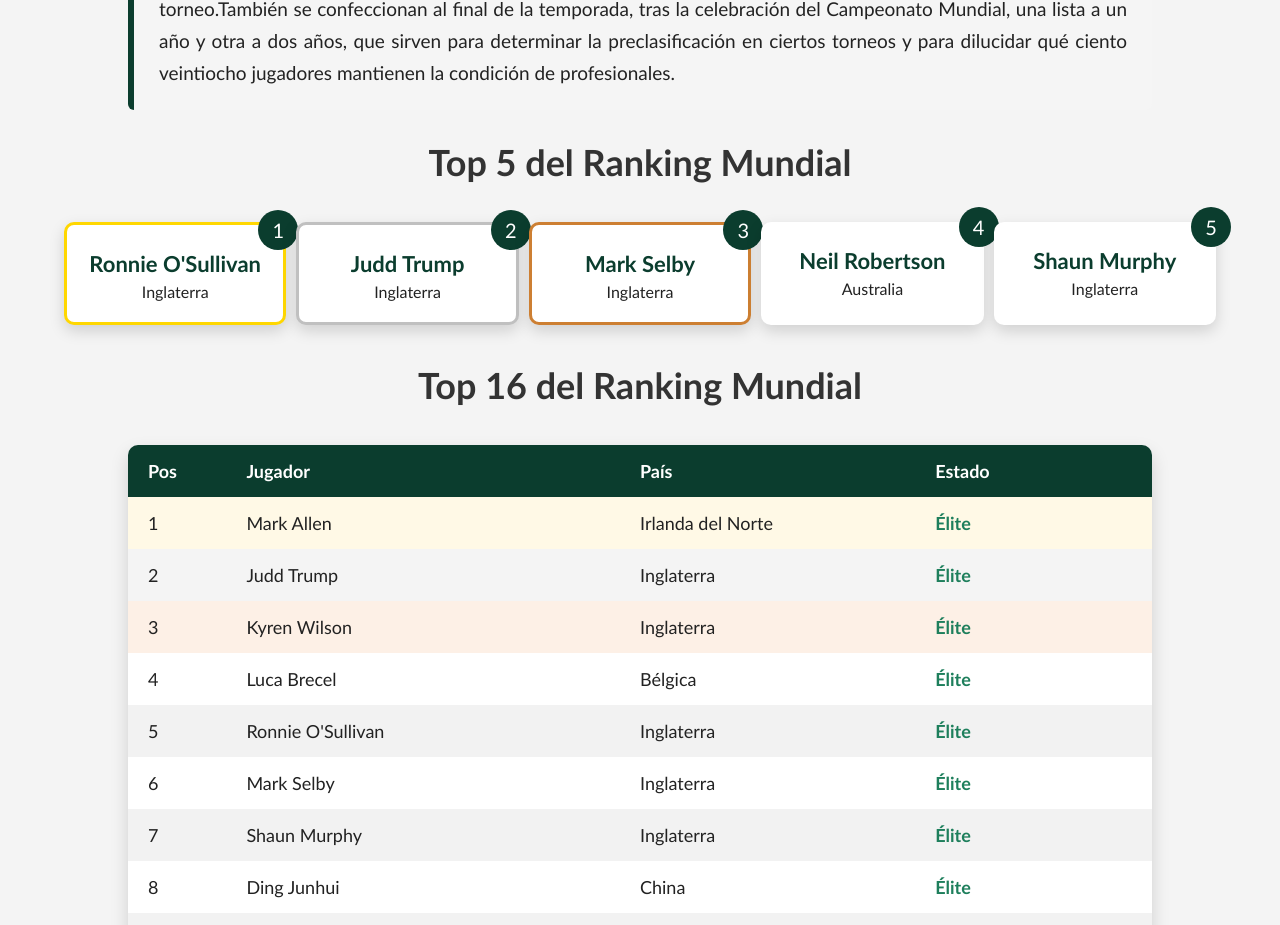
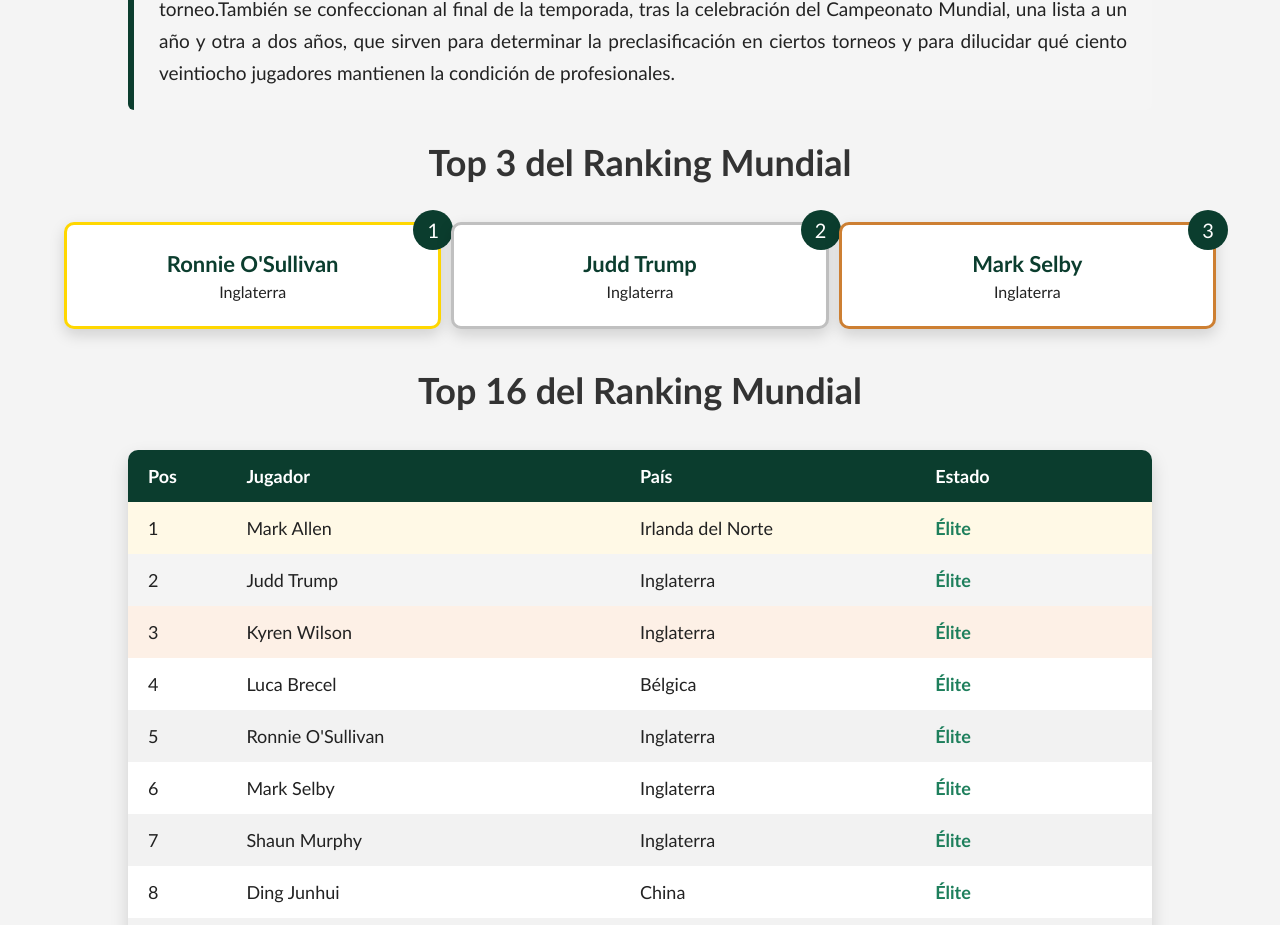
Before and after one commit to Mertxeps/World-Snooker, a plain HTML site: page Pages/Ranking.html in a window 1280 px wide. Shown: the part 939-1864 px from the top of the page. Drawn offline with Linux system fonts and the light colour scheme.

Commit message:
Update ranking display to top 3 players
Changed the ranking section to display the top 3 players instead of top 5.

```diff
--- a/Pages/Ranking.html
+++ b/Pages/Ranking.html
@@ -48,7 +48,7 @@
 
         <p class = "Justificado">A cada jugador del World Snooker Tour se le asigna un puesto en la lista oficial que la WPBSA elabora con el ranking mundial, que se usa para determinar las cabezas de serie de cada torneo y a qué altura de la fase clasificatoria ha de acceder cada jugador a cada campeonato del circuito profesional. Actualmente, el ranking se determina usando un sistema de puntos a dos años en el que los puntos se conceden según el dinero que los jugadores ganan en premios en una serie de torneos especificados de antemano. La lista se va actualizando a lo largo del año: los puntos de los torneos que se van disputando sustituyen a los conseguidos en la edición de dos años antes de ese mismo torneo.También se confeccionan al final de la temporada, tras la celebración del Campeonato Mundial, una lista a un año y otra a dos años, que sirven para determinar la preclasificación en ciertos torneos y para dilucidar qué ciento veintiocho jugadores mantienen la condición de profesionales.</p>
 
-		<h2>Top 5 del Ranking Mundial</h2>
+		<h2>Top 3 del Ranking Mundial</h2>
 
 		<section class = "RankingGrid">
 			<article class = "RankingCard oro">
@@ -66,18 +66,6 @@
 			<article class = "RankingCard bronce">
 				<span class = "posicion">3</span>
 				<h3>Mark Selby</h3>
-				<p>Inglaterra</p>
-			</article>
-
-			<article class = "RankingCard">
-				<span class = "posicion">4</span>
-				<h3>Neil Robertson</h3>
-				<p>Australia</p>
-			</article>
-
-			<article class = "RankingCard">
-				<span class = "posicion">5</span>
-				<h3>Shaun Murphy</h3>
 				<p>Inglaterra</p>
 			</article>
 		</section>
```
